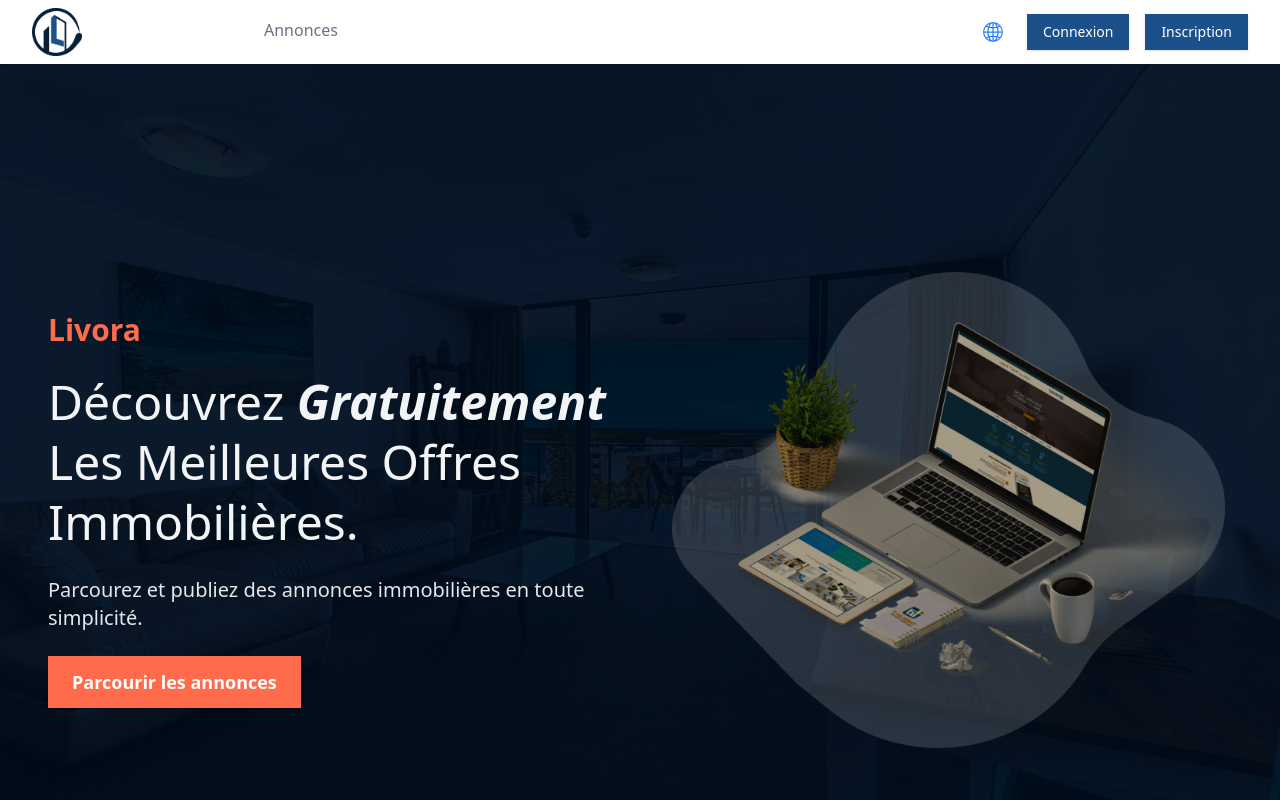
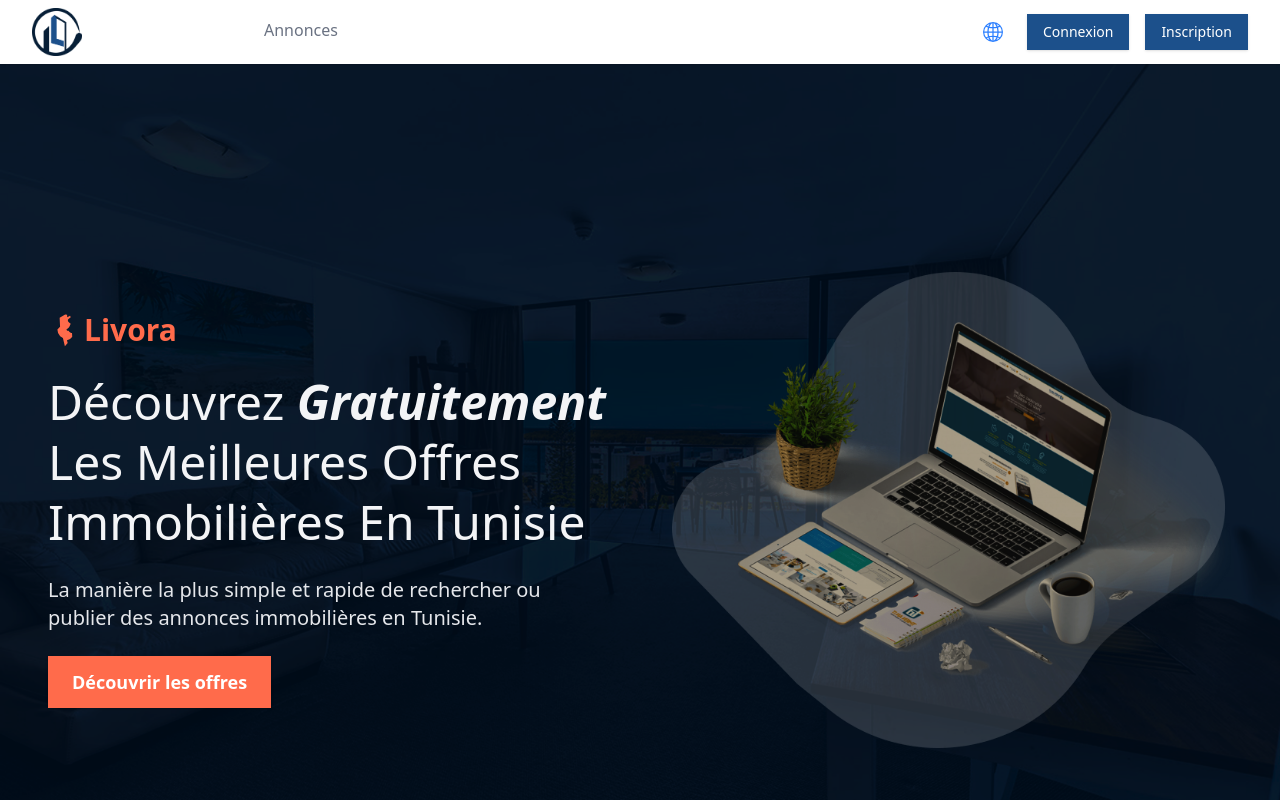
Before and after one commit to RyoDagg/livora, a Next.js app in the folder web/: page / in a window 1280 px wide. Shown: the top 800 px of the page. Built offline with nearby package versions, Linux system fonts and the light colour scheme; no server answers.

Commit message:
adjust hero text

```diff
--- a/web/app/page.tsx
+++ b/web/app/page.tsx
@@ -1,6 +1,7 @@
 import Image from 'next/image';
 import Link from 'next/link';
 import { useTranslations } from 'next-intl';
+import { GiTunisia } from 'react-icons/gi';
 
 export default function Home() {
   const t = useTranslations('home');
@@ -21,7 +22,10 @@ export default function Home() {
         <div className="relative max-w-7xl mx-auto flex items-center px-6 md:px-12 py-24 gap-16">
           {/* Left Content */}
           <div className="text-center w-full md:text-left max-w-md md:max-w-2xl space-y-6">
-            <p className="text-3xl font-bold text-secondary-500">Livora</p>
+            <p className="text-3xl font-bold text-secondary-500">
+              <GiTunisia className="inline-block text-4xl align-bottom" />
+              Livora
+            </p>
 
             <h1 className="text-3xl md:text-5xl leading-tight text-gray-100 capitalize">
               {t('hero.title.part1')}{' '}
--- a/web/src/messages/en.json
+++ b/web/src/messages/en.json
@@ -192,11 +192,11 @@
       "title": {
         "part1": "Discover",
         "highlight": "for free",
-        "part2": "the best real estate deals."
+        "part2": "the best real estate offers in Tunisia"
       },
-      "subtitle": "Browse and post real estate listings easily.",
-      "cta": "Browse Listings",
-      "image_alt": "Homepage illustration"
+      "subtitle": "The easiest and fastest way to search or post real estate listings in Tunisia.",
+      "cta": "Browse listings",
+      "image_alt": "Homepage illustration in Tunisia"
     },
     "agencies": {
       "title": "For Agencies",
--- a/web/src/messages/fr.json
+++ b/web/src/messages/fr.json
@@ -193,11 +193,11 @@
       "title": {
         "part1": "Découvrez",
         "highlight": "gratuitement",
-        "part2": "les meilleures offres immobilières."
+        "part2": "les meilleures offres immobilières en Tunisie"
       },
-      "subtitle": "Parcourez et publiez des annonces immobilières en toute simplicité.",
-      "cta": "Parcourir les annonces",
-      "image_alt": "Illustration de la page d'accueil"
+      "subtitle": "La manière la plus simple et rapide de rechercher ou publier des annonces immobilières en Tunisie.",
+      "cta": "Découvrir les offres",
+      "image_alt": "Illustration de la page d'accueil en Tunisie"
     },
     "agencies": {
       "title": "Pour les agences",
```
